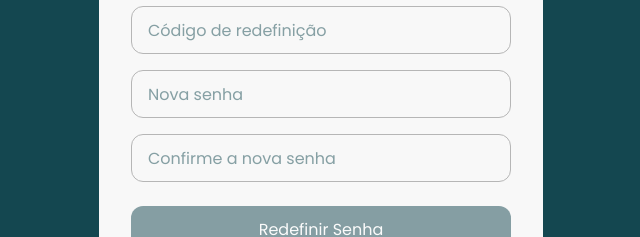
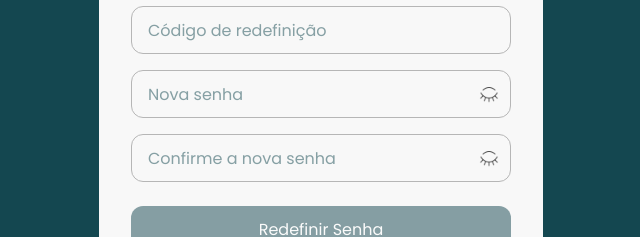
Before and after one commit to Searchprice-hq/SearchPrice, a Next.js app: page /reset-password in a window 1280 px wide. Shown: the part 358-595 px from the top of the page, without its empty margins (319-959 px from the left). Built offline with nearby package versions, Linux system fonts and the light colour scheme.

Commit message:
Add password peek to register

```diff
--- a/src/app/register/page.tsx
+++ b/src/app/register/page.tsx
@@ -36,6 +36,8 @@ export default function Register() {
   const [confirmPassword, setConfirmPassword] = useState<string>("");
   const [showPasswordRules, setShowPasswordRules] = useState<boolean>(false);
   const [showConfirmError, setShowConfirmError] = useState<boolean>(false);
+  const [showPassword, setShowPassword] = useState(false);
+  const [showConfirmPassword, setShowConfirmPassword] = useState(false);
 
   const {
     handleRegister,
@@ -149,21 +151,38 @@ export default function Register() {
               )}
             </div>
 
+            <div className="space-y-1">
               <div className="relative">
                 <input
-                type="password"
+                  type={showPassword ? "text" : "password"}
                   placeholder="Senha"
                   value={password}
                   onChange={(e) => setPassword(e.target.value)}
                   onFocus={() => setShowPasswordRules(true)}
                   onBlur={() => {
-                  if (!password || isValidPassword) setShowPasswordRules(false);
+                    if (!password || isValidPassword)
+                      setShowPasswordRules(false);
                   }}
-                className="border border-[var(--border)] rounded-xl bg-[var(--background-input)] outline-none h-14 px-4 text-[var(--white-to-primary)] w-full focus:border-[var(--white-to-primary)]"
+                  className="border border-[var(--border)] rounded-xl bg-[var(--background-input)] outline-none h-14 px-4 pr-12 text-[var(--white-to-primary)] w-full focus:border-[var(--white-to-primary)]"
                   disabled={loading}
                 />
+                <button
+                  type="button"
+                  onClick={() => setShowPassword((prev) => !prev)}
+                  className="absolute right-3 top-1/2 -translate-y-1/2"
+                >
+                  <Image
+                    src={showPassword ? "/eye-opened.png" : "/eye-closed.png"}
+                    alt={showPassword ? "Esconder senha" : "Mostrar senha"}
+                    width={20}
+                    height={20}
+                    className="opacity-80 hover:opacity-100 transition"
+                  />
+                </button>
+              </div>
+
               {showPasswordRules && !isValidPassword && (
-                <ul className="mt-2 pl-4 text-sm text-[var(--danger)] space-y-1">
+                <ul className="pl-4 text-sm text-[var(--danger)] space-y-1">
                   {passwordRequirements.map((req, idx) => {
                     const ok = req.regex.test(password);
                     return (
@@ -181,9 +200,10 @@ export default function Register() {
               )}
             </div>
 
+            <div className="space-y-1">
               <div className="relative">
                 <input
-                type="password"
+                  type={showConfirmPassword ? "text" : "password"}
                   placeholder="Confirme sua senha"
                   value={confirmPassword}
                   onChange={(e) => setConfirmPassword(e.target.value)}
@@ -192,11 +212,32 @@ export default function Register() {
                     if (passwordsMatch || !confirmPassword)
                       setShowConfirmError(false);
                   }}
-                className="border border-[var(--border)] rounded-xl bg-[var(--background-input)] outline-none h-14 px-4 text-[var(--white-to-primary)] w-full focus:border-[var(--white-to-primary)]"
+                  className="border border-[var(--border)] rounded-xl bg-[var(--background-input)] outline-none h-14 px-4 pr-12 text-[var(--white-to-primary)] w-full focus:border-[var(--white-to-primary)]"
                   disabled={loading}
                 />
+                <button
+                  type="button"
+                  onClick={() => setShowConfirmPassword((prev) => !prev)}
+                  className="absolute right-3 top-1/2 -translate-y-1/2"
+                >
+                  <Image
+                    src={
+                      showConfirmPassword
+                        ? "/eye-opened.png"
+                        : "/eye-closed.png"
+                    }
+                    alt={
+                      showConfirmPassword ? "Esconder senha" : "Mostrar senha"
+                    }
+                    width={20}
+                    height={20}
+                    className="opacity-80 hover:opacity-100 transition"
+                  />
+                </button>
+              </div>
+
               {showConfirmError && !passwordsMatch && (
-                <p className="absolute text-[var(--danger)] text-sm mt-1">
+                <p className="text-[var(--danger)] text-sm mt-1">
                   As senhas não coincidem!
                 </p>
               )}
--- a/src/components/ResetPasswordForm.tsx
+++ b/src/components/ResetPasswordForm.tsx
@@ -7,7 +7,7 @@ import type {
   PasswordRequirement,
   UseRegisterReturn,
 } from "@/hooks/useRegister";
-
+import Image from "next/image";
 interface Props {
   initialEmail: string;
   initialToken: string;
@@ -23,6 +23,8 @@ export default function ResetPasswordForm({
   const [confirmPassword, setConfirmPassword] = useState("");
   const [showPasswordRules, setShowPasswordRules] = useState(false);
   const [showConfirmError, setShowConfirmError] = useState(false);
+  const [showPassword, setShowPassword] = useState(false);
+  const [showConfirmPassword, setShowConfirmPassword] = useState(false);
 
   const { handleReset, error, loading } = useResetPassword();
   const { passwordRequirements, validatePassword, checkPasswordsMatch } =
@@ -76,9 +78,10 @@ export default function ResetPasswordForm({
             disabled={loading}
             className="w-full h-12 px-4 rounded-xl bg-[var(--background-input)] border border-[var(--border)] text-[var(--white-to-primary)] outline-none"
           />
+          <div className="space-y-1">
             <div className="relative">
               <input
-              type="password"
+                type={showPassword ? "text" : "password"}
                 placeholder="Nova senha"
                 value={password}
                 onChange={(e) => setPassword(e.target.value)}
@@ -88,10 +91,26 @@ export default function ResetPasswordForm({
                 }}
                 required
                 disabled={loading}
-              className="w-full h-12 px-4 rounded-xl bg-[var(--background-input)] border border-[var(--border)] text-[var(--white-to-primary)] outline-none"
+                className="w-full h-12 px-4 pr-12 rounded-xl bg-[var(--background-input)] border border-[var(--border)] text-[var(--white-to-primary)] outline-none"
               />
+              <button
+                type="button"
+                onClick={() => setShowPassword((prev) => !prev)}
+                className="absolute right-3 top-1/2 -translate-y-1/2"
+              >
+                <Image
+                  src={showPassword ? "/eye-opened.png" : "/eye-closed.png"}
+                  alt={showPassword ? "Esconder senha" : "Mostrar senha"}
+                  width={20}
+                  height={20}
+                  className="opacity-80 hover:opacity-100 transition"
+                />
+              </button>
+            </div>
+
+            {/* Agora abaixo do input */}
             {showPasswordRules && !isValidPassword && (
-              <ul className="mt-2 pl-4 text-sm text-[var(--danger)] space-y-1">
+              <ul className="pl-4 text-sm text-[var(--danger)] space-y-1">
                 {passwordRequirements.map(
                   (req: PasswordRequirement, idx: number) => {
                     const ok = req.regex.test(password);
@@ -110,9 +129,10 @@ export default function ResetPasswordForm({
               </ul>
             )}
           </div>
+          <div className="space-y-1">
             <div className="relative">
               <input
-              type="password"
+                type={showConfirmPassword ? "text" : "password"}
                 placeholder="Confirme a nova senha"
                 value={confirmPassword}
                 onChange={(e) => setConfirmPassword(e.target.value)}
@@ -123,8 +143,25 @@ export default function ResetPasswordForm({
                 }}
                 required
                 disabled={loading}
-              className="w-full h-12 px-4 rounded-xl bg-[var(--background-input)] border border-[var(--border)] text-[var(--white-to-primary)] outline-none"
+                className="w-full h-12 px-4 pr-12 rounded-xl bg-[var(--background-input)] border border-[var(--border)] text-[var(--white-to-primary)] outline-none"
               />
+              <button
+                type="button"
+                onClick={() => setShowConfirmPassword((prev) => !prev)}
+                className="absolute right-3 top-1/2 -translate-y-1/2"
+              >
+                <Image
+                  src={
+                    showConfirmPassword ? "/eye-opened.png" : "/eye-closed.png"
+                  }
+                  alt={showConfirmPassword ? "Esconder senha" : "Mostrar senha"}
+                  width={20}
+                  height={20}
+                  className="opacity-80 hover:opacity-100 transition"
+                />
+              </button>
+            </div>
+
             {showConfirmError && !passwordsMatch && (
               <p className="text-[var(--danger)] text-sm mt-1">
                 As senhas não coincidem!
```
Also changed, not shown: public/eye-closed.png (added), public/eye-opened.png (added). Lines whose indentation alone changed are shown as unchanged.
